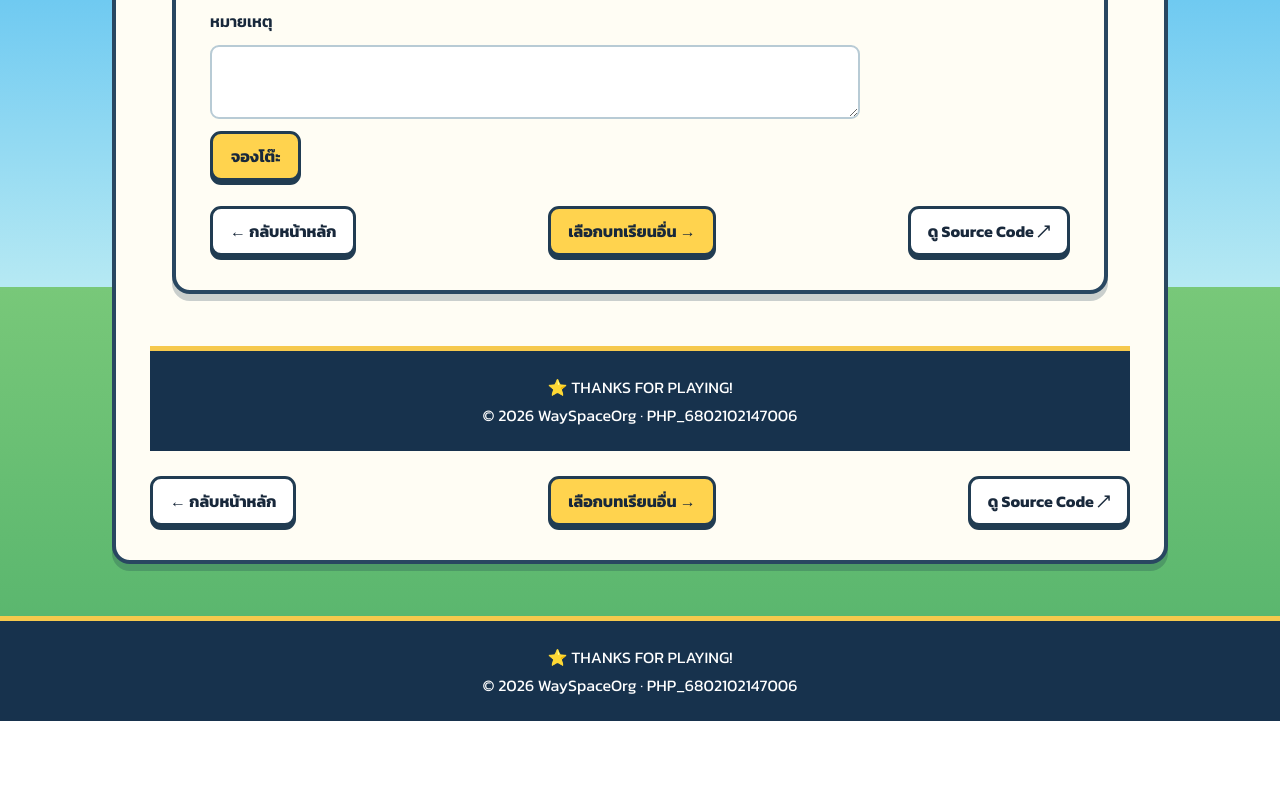
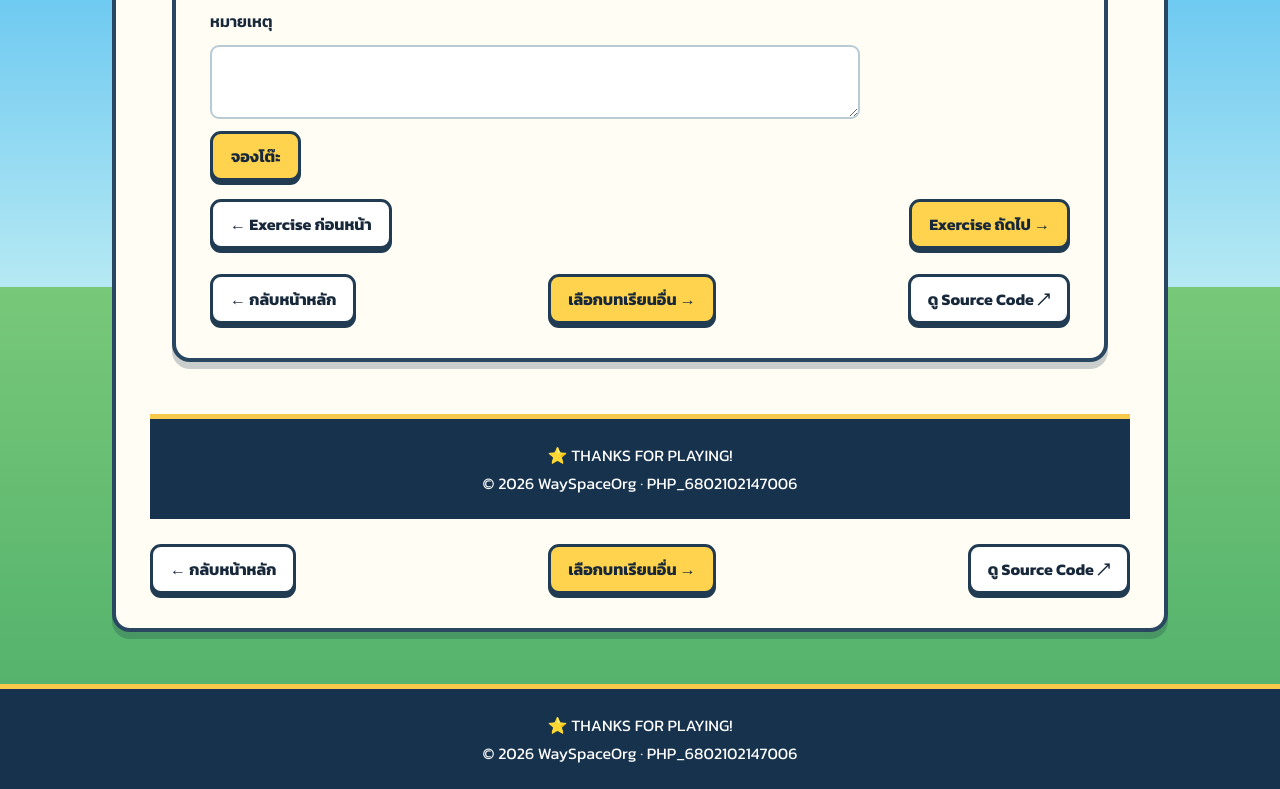
Before and after one commit to WaySpaceOrg/PHP_6802102147006, a plain HTML site: page Lesson2/ex3.html in a window 1280 px wide. Shown: the part 1617-2406 px from the top of the page. Before the commit the page ends 2338 px from the top, so only its background shows below. Drawn offline with Linux system fonts and the light colour scheme.

Commit message:
Add previous and next exercise navigation to Lesson2/ex3.html

```diff
--- a/Lesson2/ex3.html
+++ b/Lesson2/ex3.html
@@ -47,6 +47,10 @@
 
 </form>
 
+<nav class="actions" aria-label="เชื่อมโยงแบบฝึกหัด" style="display:flex;flex-wrap:wrap;gap:10px;justify-content:space-between;margin:18px 0;">
+  <a class="btn btn-light" href="ex2.html">← Exercise ก่อนหน้า</a>
+  <a class="btn btn-gold" href="ex4.html">Exercise ถัดไป →</a>
+</nav>
 <div class="actions"><a class="btn btn-light" href="../index.html">← กลับหน้าหลัก</a><a class="btn btn-gold" href="../index.html#lessons">เลือกบทเรียนอื่น →</a><a class="btn btn-light" href="https://github.com/WaySpaceOrg/PHP_6802102147006/blob/main/Lesson2/ex3.html" target="_blank" rel="noopener noreferrer">ดู Source Code ↗</a></div>
 </div></article>
 </main>
```
